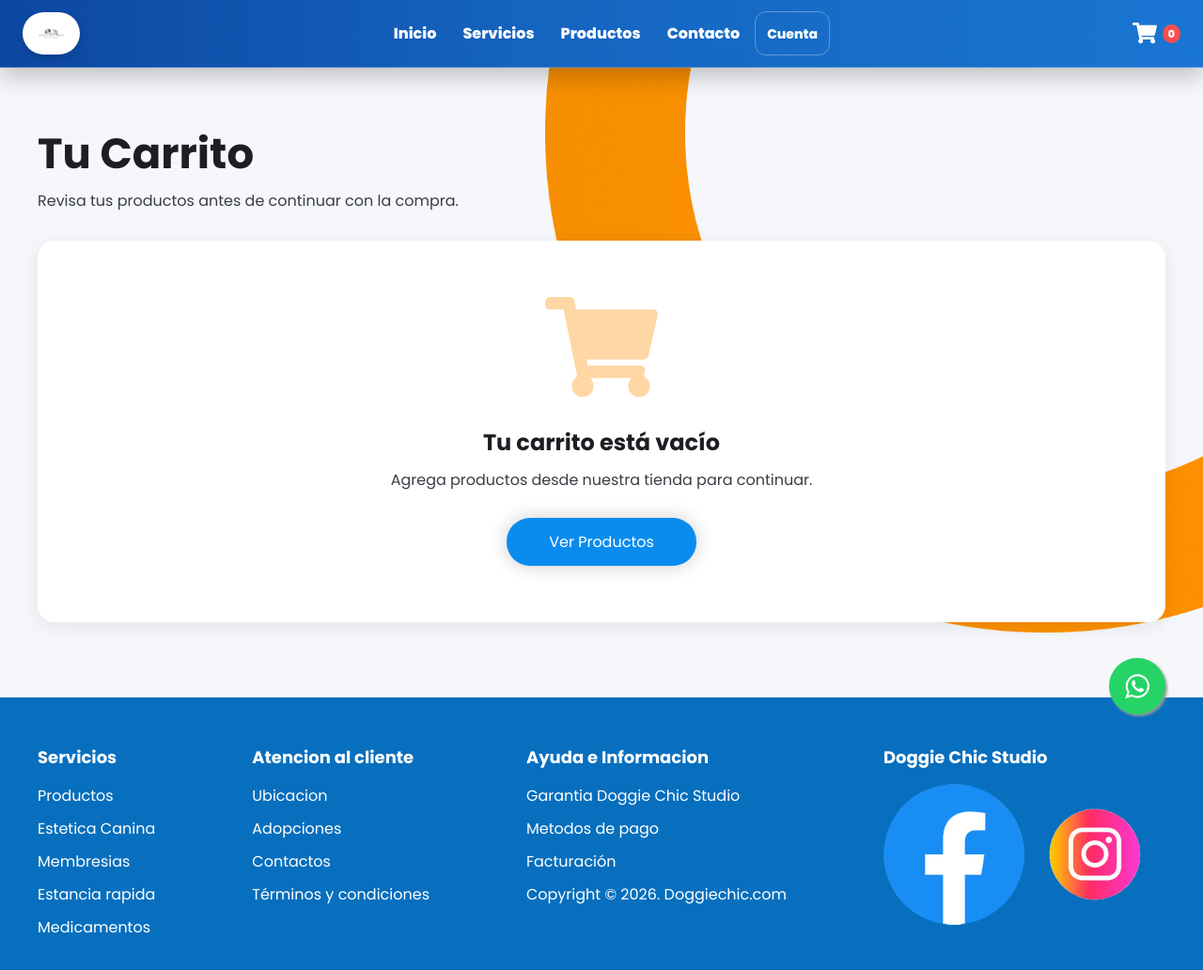
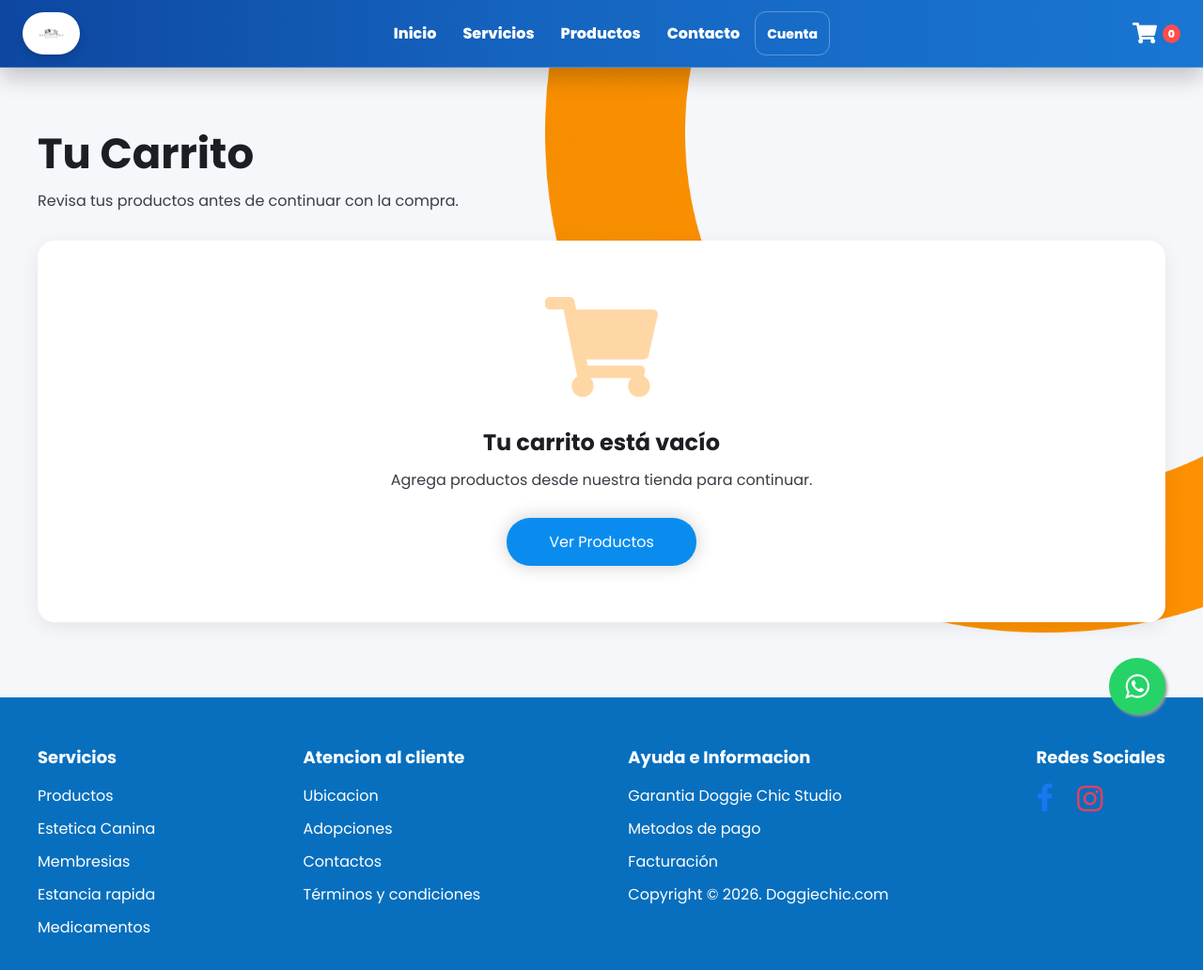
Before and after one commit to mauricioglpz/proyecto-final-kirks, a website: page front-end/carrito.html in a window 1280 px wide. Shown: the whole page at 94% size. Drawn offline with Linux system fonts and the light colour scheme.

Commit message:
Update carrito.html

```diff
--- a/front-end/carrito.html
+++ b/front-end/carrito.html
@@ -379,14 +379,18 @@
                     <li><a href="#">Copyright © 2026. Doggiechic.com</a></li>
                 </ul>
             </div>
-            <div class="link">
-                <h3>Doggie Chic Studio</h3>
-                <div class="descargar">
-                    <img src="img/store1.png" alt="App">
-                    <img src="img/store2.png" alt="App">
-                </div>
-            </div>
-        </div>
+          <div class="link">
+    <h3>Redes Sociales</h3>
+    <div style="display: flex; gap: 25px; margin-top: 15px;">
+        <a href="https://www.facebook.com/https://www.facebook.com/p/Doggie-Chic-Studio-61572230048849/" target="_blank" style="color: #1877F2; text-decoration: none;">
+            <i class="fa fa-facebook" style="font-size: 32px;"></i>
+        </a>
+
+        <a href="https://www.instagram.com/https://www.instagram.com/doggiechic_studio/" target="_blank" style="color: #E4405F; text-decoration: none;">
+            <i class="fa fa-instagram" style="font-size: 32px;"></i>
+        </a>
+    </div>
+</div>
     </footer>
 
     <script>
@@ -627,8 +631,9 @@
                 logoutBtn.className = "logout-button";
                 logoutBtn.onclick = (e) => {
                     e.preventDefault();
-                    if (confirm("¿Quieres cerrar sesión?")) {
+                     if (confirm("¿Quieres cerrar sesión?")) {
                         localStorage.removeItem('doggie_user');
+                        localStorage.removeItem('token');
                         window.location.reload();
                     }
                 };
```
